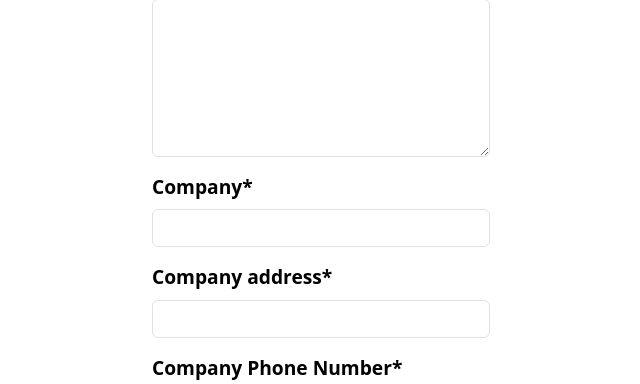
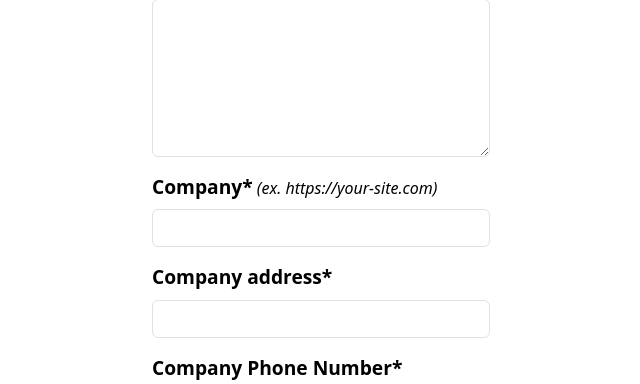
Before and after one commit to Muka-is-home/api, a Django app: page /muka/profile/1 in a window 1280 px wide. Shown: the part 453-837 px from the top of the page, without its empty margins (319-959 px from the left). Run offline with Django 4.2, Linux system fonts and the light colour scheme; the visitor is signed in with stand-in values (Sample User, id 1); data comes from the database, SQL or seed files in the repository; parts of the project's set-up code (start-up, migrations or seed data) failed here and were passed over.

Commit message:
Update profile_form.html
Added website example to profile form

```diff
--- a/templates/adminapp/user_profile_forms/profile_form.html
+++ b/templates/adminapp/user_profile_forms/profile_form.html
@@ -24,6 +24,7 @@
     </div>
     <div class="mb-3">
       <label for="company" class="form-label">Company*</label>
+      <label><i>(ex. https://your-site.com)</i></label>
       <input type="text" class="form-control" id="profile-company" name="company" aria-describedby="companyHelp" required>
     </div>
     <div class="mb-3">
```
